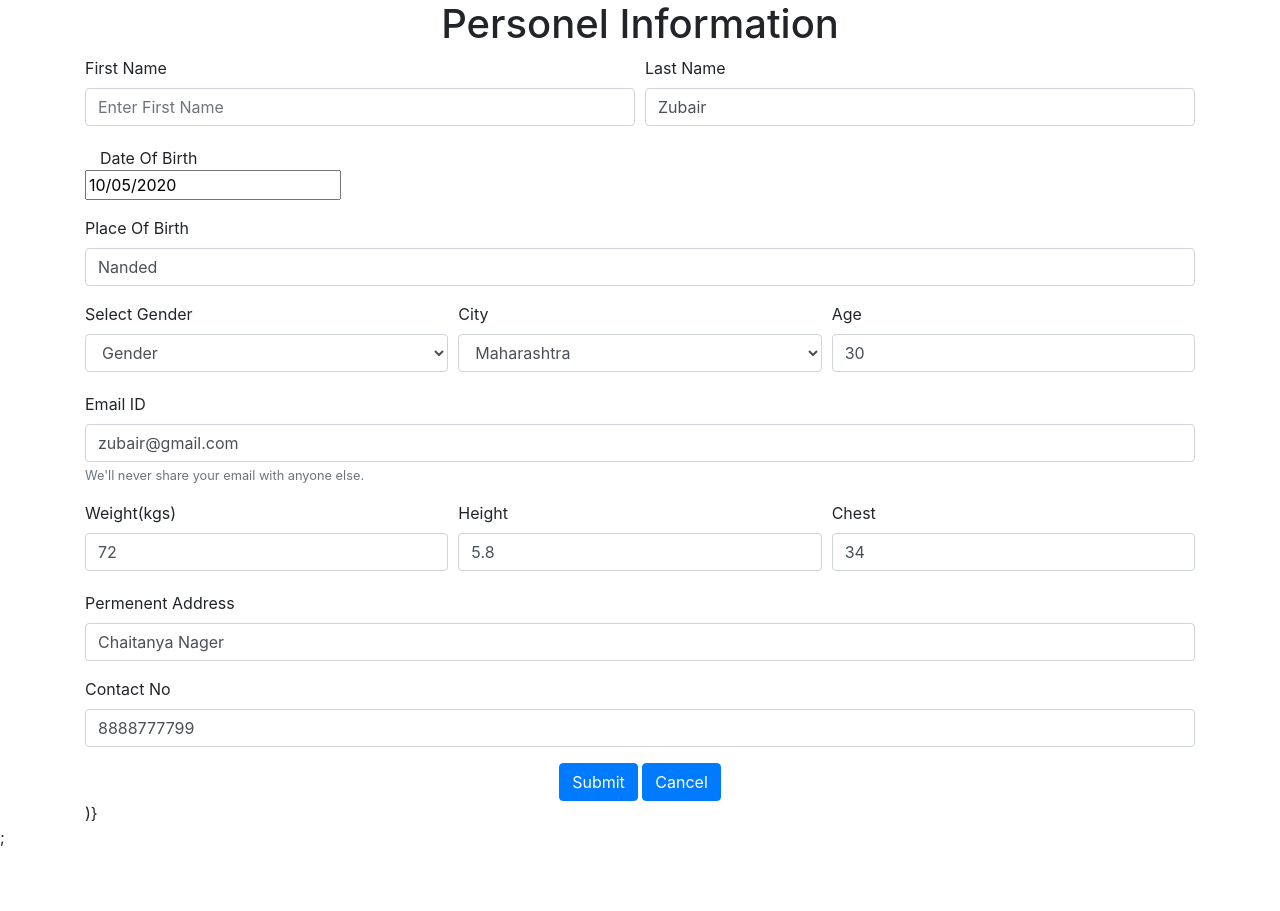
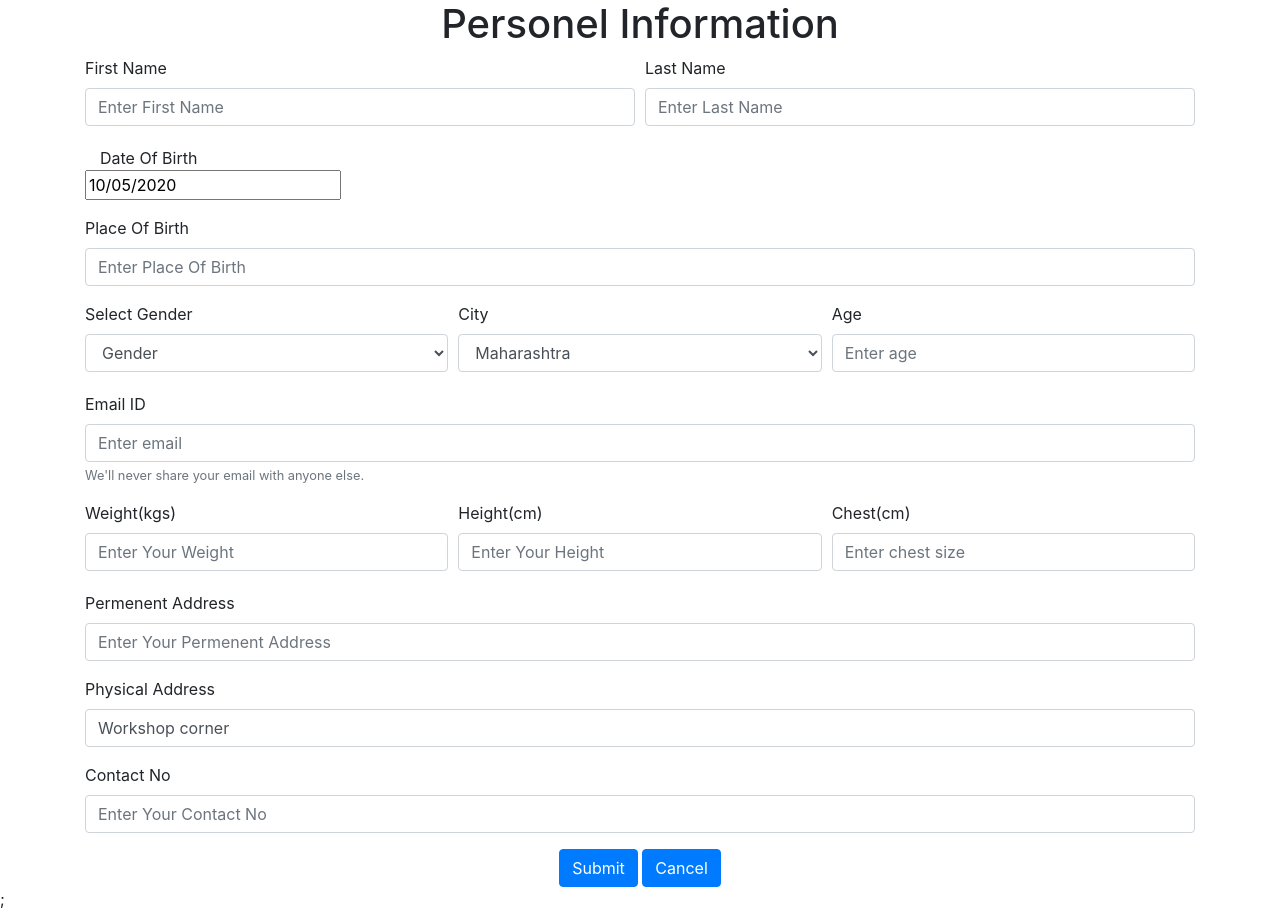
Before and after one commit to MdTauseef27/ApplicationForm, a React (Create React App) app: page / in a window 1280 px wide. Before the commit the page ends 849 px from the top, so only its background shows below. Built offline with nearby package versions, Linux system fonts and the light colour scheme.

Commit message:
validation on all fields of form

```diff
--- a/src/Components/InfoForm.jsx
+++ b/src/Components/InfoForm.jsx
@@ -17,10 +17,46 @@ export const InfoForm = () => {
   const [Height, SetHeight] = useState("5.8");
   const [Chest, SetChest] = useState("34");
   const [PermAddress, SetPermAddress] = useState("Chaitanya Nager");
+  const [PhyAddress, SetPhyAddress] = useState("Workshop corner");
   const [ContactNo, SetContactNo] = useState("8888777799");
 
+  const phoneRegExp = /^(\+?\d{0,4})?\s?-?\s?(\(?\d{3}\)?)\s?-?\s?(\(?\d{3}\)?)\s?-?\s?(\(?\d{4}\)?)?$/;
+
   const validationSchema = yupObject().shape({
-    FirstName: yupString().required("First Letter Should be Capital"),
+    FirstName: yupString()
+      .min(3, "Too Short")
+      .max(20, "Too Long")
+      .required("*First Name Is Required"),
+    LastName: yupString()
+      .min(3, "Too Short")
+      .max(20, "Too Long")
+      .required("*Last Name Is Required"),
+    email: yupString()
+      .email("*Must be a valid email address")
+      .max(100, "*Email must be less than 100 characters")
+      .required("*Email is required"),
+    ContactNo: yupString()
+      .matches(phoneRegExp, "*Phone number is not valid")
+      //.matches(/^\d+$/, "Contact No Must Be In Digit")
+      .required("*Phone number required"),
+    address: yupString()
+      .min(3, "Too Short")
+      .max(50, "Too Long")
+      .required("*Permenent Address Is Required"),
+    age: yupString().required("*Age Must Be In Between 19 to 28"),
+    placeofbirth: yupString()
+      .min(3, "Too Short")
+      .max(15, "Too Long")
+      .required("*Place Of Birth Required"),
+    weight: yupString()
+      .matches(/^\d+$/, "weight must be In Digit")
+      .required("*Weight Is Required"),
+    height: yupString()
+      .matches(/^\d+$/, "Height must be In Digit")
+      .required("*Height Is Required"),
+    chest: yupString()
+      .matches(/^\d+$/, "Chest must be In Digit")
+      .required("*chest Is Required"),
   });
 
   const formik = useFormik({
@@ -41,28 +77,39 @@ export const InfoForm = () => {
                 type="text"
                 placeholder="Enter First Name"
                 value={formik.values.FirstName}
+                maxLength={21}
                 onChange={(e) =>
                   formik.setFieldValue("FirstName", e.target.value)
                 }
                 onBlur={formik.handleBlur}
-                isInvalid={formik.touched.FirstName}
+                isInvalid={formik.touched.FirstName && formik.errors.FirstName}
               />
-              <Form.Control.Feedback type="invalid">
-                {formik.errors.FirstName}
-              </Form.Control.Feedback>
-
+              {formik.touched.FirstName && formik.errors.FirstName && (
+                <Form.Control.Feedback type="invalid">
+                  {formik.errors.FirstName}
+                </Form.Control.Feedback>
+              )}
               <Form.Text className="text-muted"></Form.Text>
             </Form.Group>
 
-            <Form.Group as={Col} controlId="formlastname">
+            <Form.Group as={Col} controlId="LastName">
               <Form.Label>Last Name</Form.Label>
               <Form.Control
                 type="text"
                 placeholder="Enter Last Name"
-                value={LastName}
-                onChange={(e) => SetLastName(e.target.value)}
-                onFocus={(e) => SetLastName("")}
+                value={formik.values.LastName}
+                maxLength={21}
+                onChange={(e) =>
+                  formik.setFieldValue("LastName", e.target.value)
+                }
+                onBlur={formik.handleBlur}
+                isInvalid={formik.touched.LastName && formik.errors.LastName}
               />
+              {formik.touched.LastName && formik.errors.LastName && (
+                <Form.Control.Feedback type="invalid">
+                  {formik.errors.LastName}
+                </Form.Control.Feedback>
+              )}
               <Form.Text className="text-muted"></Form.Text>
             </Form.Group>
           </Form.Row>
@@ -74,6 +121,8 @@ export const InfoForm = () => {
               onChange={(date) => SetStartDate(date)}
               showMonthDropdown
               showYearDropdown
+              minDate={new Date(1990, 1, 1)}
+              maxDate={new Date()}
             />
             <Form.Text className="text-muted"></Form.Text>
           </Form.Group>
@@ -83,10 +132,21 @@ export const InfoForm = () => {
             <Form.Control
               type="text"
               placeholder="Enter Place Of Birth"
-              value={PlaceOfBirth}
-              onChange={(e) => SetPlaceOfBirth(e.target.value)}
-              onFocus={(e) => SetPlaceOfBirth("")}
+              value={formik.values.placeofbirth}
+              onChange={(e) =>
+                formik.setFieldValue("placeofbirth", e.target.value)
+              }
+              onBlur={formik.handleBlur}
+              isInvalid={
+                formik.touched.placeofbirth && formik.errors.placeofbirth
+              }
             />
+
+            {formik.touched.placeofbirth && formik.errors.placeofbirth && (
+              <Form.Control.Feedback type="invalid">
+                {formik.errors.placeofbirth}
+              </Form.Control.Feedback>
+            )}
             <Form.Text className="text-muted"></Form.Text>
           </Form.Group>
 
@@ -116,23 +176,39 @@ export const InfoForm = () => {
               <Form.Control
                 type="text"
                 placeholder="Enter age"
-                value={Age}
-                onChange={(e) => SetAge(e.target.value)}
-                onFocus={() => SetAge("")}
+                value={formik.values.age}
+                onChange={(e) => formik.setFieldValue("age", e.target.value)}
+                onBlur={formik.handleBlur}
+                isInvalid={formik.touched.age && formik.errors.age}
               />
+
+              {formik.touched.age && formik.errors.age && (
+                <Form.Control.Feedback type="invalid">
+                  {formik.errors.age}
+                </Form.Control.Feedback>
+              )}
+
               <Form.Text className="text-muted"></Form.Text>
             </Form.Group>
           </Form.Row>
 
-          <Form.Group controlId="email id">
+          <Form.Group controlId="email">
             <Form.Label>Email ID</Form.Label>
             <Form.Control
               type="text"
               placeholder="Enter email"
-              value={EmailId}
-              onChange={(e) => SetEmailID(e.target.value)}
-              onFocus={() => SetEmailID("")}
+              //value={formik.Values.email}
+              //maxLength={20}
+              onChange={(e) => formik.setFieldValue("email", e.target.value)}
+              onBlur={formik.handleBlur}
+              isInvalid={formik.touched.email && formik.errors.email}
             />
+            {formik.touched.email && formik.errors.email && (
+              <Form.Control.Feedback type="invalid">
+                {formik.errors.email}
+              </Form.Control.Feedback>
+            )}
+
             <Form.Text className="text-muted">
               We'll never share your email with anyone else.
             </Form.Text>
@@ -144,34 +220,55 @@ export const InfoForm = () => {
               <Form.Control
                 type="text"
                 placeholder="Enter Your Weight"
-                value={Weight}
-                onChange={(e) => SetWeight(e.target.value)}
-                onFocus={() => SetWeight("")}
+                value={formik.values.weight}
+                maxLength={2}
+                onChange={(e) => formik.setFieldValue("weight", e.target.value)}
+                onFocus={formik.handleBlur}
+                isInvalid={formik.touched.weight && formik.errors.weight}
               />
+              {formik.touched.weight && formik.errors.weight && (
+                <Form.Control.Feedback type="invalid">
+                  {formik.errors.weight}
+                </Form.Control.Feedback>
+              )}
               <Form.Text className="text-muted"></Form.Text>
             </Form.Group>
 
             <Form.Group as={Col} controlId="height">
-              <Form.Label>Height</Form.Label>
+              <Form.Label>Height(cm)</Form.Label>
               <Form.Control
                 type="text"
                 placeholder="Enter Your Height"
-                value={Height}
-                onChange={(e) => SetHeight(e.target.value)}
-                onFocus={() => SetHeight("")}
+                value={formik.values.height}
+                maxLength={3}
+                onChange={(e) => formik.setFieldValue("height", e.target.value)}
+                onBlur={formik.handleBlur}
+                isInvalid={formik.touched.height && formik.errors.height}
               />
+              {formik.touched.height && formik.errors.height && (
+                <Form.Control.Feedback type="invalid">
+                  {formik.errors.height}
+                </Form.Control.Feedback>
+              )}
               <Form.Text className="text-muted"></Form.Text>
             </Form.Group>
 
             <Form.Group as={Col} controlId="chest">
-              <Form.Label>Chest</Form.Label>
+              <Form.Label>Chest(cm)</Form.Label>
               <Form.Control
                 type="text"
                 placeholder="Enter chest size"
-                value={Chest}
-                onChange={(e) => SetChest(e.target.value)}
-                onFocus={() => SetChest("")}
+                value={formik.values.chest}
+                maxLength={3}
+                onChange={(e) => formik.setFieldValue("chest", e.target.value)}
+                onBlur={formik.handleBlur}
+                isInvalid={formik.touched.chest && formik.errors.chest}
               />
+              {formik.touched.chest && formik.errors.chest && (
+                <Form.Control.Feedback type="invalid">
+                  {formik.errors.chest}
+                </Form.Control.Feedback>
+              )}
               <Form.Text className="text-muted"></Form.Text>
             </Form.Group>
           </Form.Row>
@@ -181,24 +278,52 @@ export const InfoForm = () => {
             <Form.Control
               type="text"
               placeholder="Enter Your Permenent Address"
-              value={PermAddress}
-              onChange={(e) => SetPermAddress(e.target.value)}
-              onFocus={() => SetPermAddress("")}
+              value={formik.values.address}
+              onChange={(e) => formik.setFieldValue("address", e.target.value)}
+              onBlur={formik.handleBlur}
+              isInvalid={formik.touched.address && formik.errors.address}
+            />
+            {formik.touched.address && formik.errors.address && (
+              <Form.Control.Feedback type="invalid">
+                {formik.errors.address}
+              </Form.Control.Feedback>
+            )}
+            <Form.Text className="text-muted"></Form.Text>
+          </Form.Group>
+
+          <Form.Group controlId="physicaladd">
+            <Form.Label>Physical Address</Form.Label>
+            <Form.Control
+              type="text"
+              placeholder="Enter Your Physical Address"
+              value={PhyAddress}
+              onChange={(e) => SetPhyAddress(e.target.value)}
+              onFocus={() => SetPhyAddress("")}
             />
             <Form.Text className="text-muted"></Form.Text>
           </Form.Group>
 
-          <Form.Group controlId="contactno">
+          <Form.Group controlId="ContactNo">
             <Form.Label>Contact No</Form.Label>
             <Form.Control
               type="text"
               placeholder="Enter Your Contact No"
-              value={ContactNo}
-              onChange={(e) => SetContactNo(e.target.value)}
-              onFocus={() => SetContactNo("")}
+              maxLength={13}
+              value={formik.values.ContactNo}
+              onChange={(e) =>
+                formik.setFieldValue("ContactNo", e.target.value)
+              }
+              onBlur={formik.handleBlur}
+              isInvalid={formik.touched.ContactNo && formik.errors.ContactNo}
             />
+            {formik.touched.ContactNo && formik.errors.ContactNo && (
+              <Form.Control.Feedback type="invalid">
+                {formik.errors.ContactNo}
+              </Form.Control.Feedback>
+            )}
             <Form.Text className="text-muted"></Form.Text>
           </Form.Group>
+
           <center>
             <Button variant="primary" type="submit">
               Submit
@@ -209,7 +334,6 @@ export const InfoForm = () => {
             </Button>
           </center>
         </Form>
-        )}
       </Container>
     </div>
   );
```
